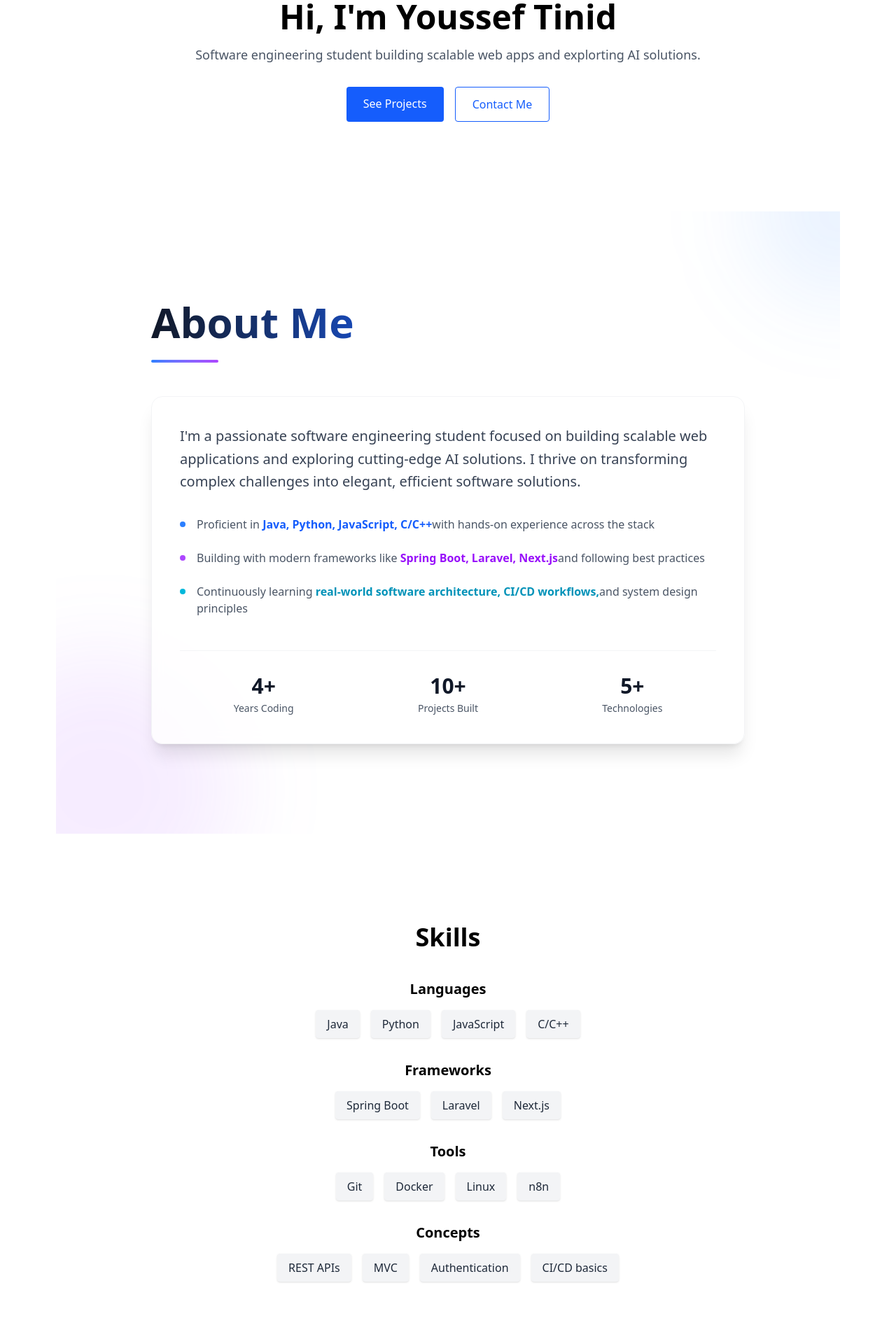
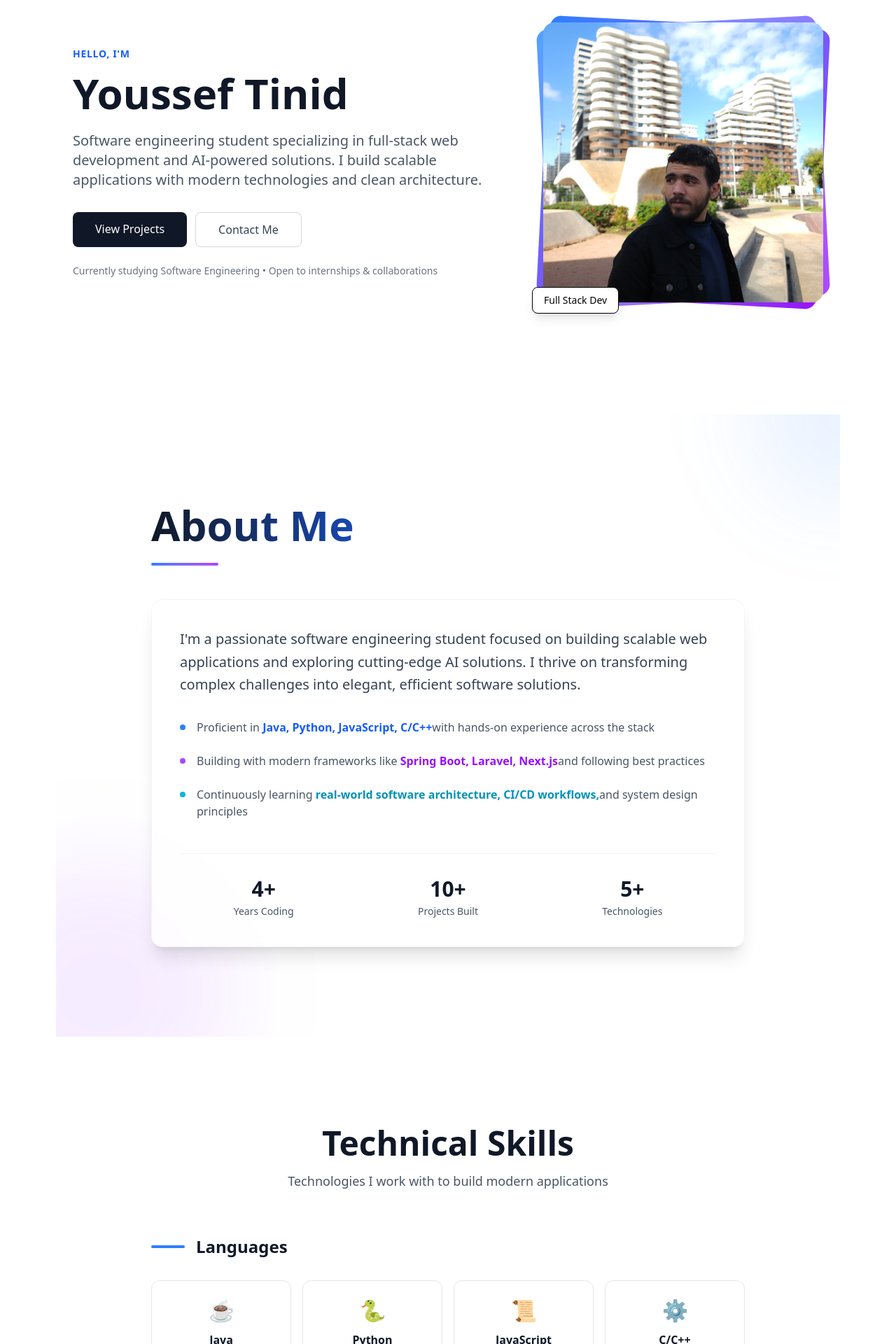
Before and after one commit to youtinid2930/youssef-tinid-portfolio, a Next.js app: page / in a window 1280 px wide. Shown: the part 260-2180 px from the top of the page at 70% size. Built offline with nearby package versions, Linux system fonts and the light colour scheme.

Commit message:
refactor: Hero and Skills Design

```diff
--- a/components/sections/Hero.tsx
+++ b/components/sections/Hero.tsx
@@ -1,26 +1,70 @@
 export default function Hero() {
   return (
-        <section className="py-32 text-center">
-            <h1 className="text-5xl font-bold mb-4">
-                Hi, I'm Youssef Tinid
+    <section className="min-h-[90vh] flex items-center py-20">
+      <div className="max-w-6xl mx-auto px-6 w-full">
+        <div className="grid md:grid-cols-5 gap-12 items-center">
+          {/* Text Content - 3 columns */}
+          <div className="md:col-span-3 space-y-8">
+            <div>
+              <div className="text-sm font-semibold text-blue-600 uppercase tracking-wider mb-4">
+                Hello, I'm
+              </div>
+              <h1 className="text-5xl md:text-6xl font-bold text-gray-900 mb-6">
+                Youssef Tinid
               </h1>
-            <p className="text-lg text-gray-600 mb-8">
-                Software engineering student building scalable web apps and explorting AI solutions.
+              <p className="text-xl text-gray-600 mb-8 max-w-2xl">
+                Software engineering student specializing in full-stack web development
+                and AI-powered solutions. I build scalable applications with modern
+                technologies and clean architecture.
               </p>
-            <div className="flex justify-center gap-4">
+            </div>
+
+            <div className="space-y-6">
+              <div className="flex flex-wrap gap-3">
                 <a
                   href="#projects"
-                className="px-6 py-3 bg-blue-600 text-white rounded hover:bg-blue-700 transition"
+                  className="px-8 py-3 bg-gray-900 text-white rounded-lg hover:bg-gray-800 transition-colors font-medium"
                 >
-                See Projects
+                  View Projects
                 </a>
                 <a
                   href="#contact"
-                className="px-6 py-3 border border-blue-600 text-blue-600 rounded hover:bg-blue-50 transition"
+                  className="px-8 py-3 border border-gray-300 text-gray-700 rounded-lg hover:border-blue-500 hover:text-blue-600 transition-colors font-medium"
                 >
                   Contact Me
                 </a>
               </div>
+
+              <div className="text-sm text-gray-500">
+                Currently studying Software Engineering • Open to internships & collaborations
+              </div>
+            </div>
+          </div>
+
+          {/* Image - 2 columns */}
+          <div className="md:col-span-2 relative">
+            <div className="relative aspect-square">
+              {/* Image with shadow */}
+              <div className="absolute inset-0 bg-gradient-to-br from-blue-500 to-purple-600 rounded-2xl transform rotate-3"></div>
+              <div className="absolute inset-0 bg-gradient-to-br from-blue-400 to-purple-500 rounded-2xl transform -rotate-3"></div>
+
+              {/* Actual image */}
+              <div className="relative w-full h-full bg-gradient-to-br from-blue-300 to-purple-400 rounded-2xl overflow-hidden">
+                <img
+                  src="/profile.jpg"
+                  alt="Youssef Tinid"
+                  className="w-full h-full object-cover"
+                />
+              </div>
+
+              {/* Tech stack floating */}
+              <div className="absolute -bottom-4 -left-4 bg-white px-4 py-2 rounded-lg shadow-lg border">
+                <div className="text-sm font-medium">Full Stack Dev</div>
+              </div>
+            </div>
+          </div>
+        </div>
+      </div>
     </section>
-    )
+  );
 }
--- a/components/sections/Skills.tsx
+++ b/components/sections/Skills.tsx
@@ -1,50 +1,89 @@
 import SkillCard from "@/components/ui/SkillCard";
 
-const languages = ["Java", "Python", "JavaScript", "C/C++"];
-const frameworks = ["Spring Boot", "Laravel", "Next.js"];
-const tools = ["Git", "Docker", "Linux", "n8n"];
-const concepts = ["REST APIs", "MVC", "Authentication", "CI/CD basics"];
+const skills = [
+  {
+    category: "Languages",
+    items: ["Java", "Python", "JavaScript", "C/C++"],
+    color: "blue"
+  },
+  {
+    category: "Frameworks & Libraries",
+    items: ["Spring Boot", "Laravel", "Next.js", "React"],
+    color: "purple"
+  },
+  {
+    category: "Tools & Platforms",
+    items: ["Git", "Docker", "Linux", "n8n"],
+    color: "green"
+  },
+  {
+    category: "Concepts",
+    items: ["REST APIs", "MVC Pattern", "Authentication", "CI/CD Basics"],
+    color: "orange"
+  }
+];
 
 export default function Skills() {
   return (
-    <section id="skills" className="py-32">
-      <div className="max-w-4xl mx-auto text-center">
-        <h2 className="text-4xl font-bold mb-10">Skills</h2>
-
-        <div className="mb-8">
-          <h3 className="text-xl font-semibold mb-4">Languages</h3>
-          <div className="flex flex-wrap justify-center gap-4">
-            {languages.map((lang) => (
-              <SkillCard key={lang} name={lang} />
-            ))}
-          </div>
+    <section id="skills" className="py-24 md:py-32">
+      <div className="max-w-4xl mx-auto px-6">
+        <div className="text-center mb-16">
+          <h2 className="text-5xl font-bold text-gray-900 mb-4">
+            Technical Skills
+          </h2>
+          <p className="text-gray-600 text-lg">
+            Technologies I work with to build modern applications
+          </p>
         </div>
 
-        <div className="mb-8">
-          <h3 className="text-xl font-semibold mb-4">Frameworks</h3>
-          <div className="flex flex-wrap justify-center gap-4">
-            {frameworks.map((fw) => (
-              <SkillCard key={fw} name={fw} />
-            ))}
-          </div>
+        <div className="space-y-16">
+          {skills.map((skillGroup) => (
+            <div key={skillGroup.category} className="space-y-8">
+              <div className="flex items-center space-x-4">
+                <div className={`w-12 h-1 bg-${skillGroup.color}-500 rounded-full`}></div>
+                <h3 className="text-2xl font-bold text-gray-900">
+                  {skillGroup.category}
+                </h3>
+              </div>
+
+              <div className="grid grid-cols-2 sm:grid-cols-4 gap-4">
+                {skillGroup.items.map((skill) => (
+                  <div
+                    key={skill}
+                    className="bg-white border border-gray-200 rounded-xl p-6 text-center hover:border-blue-300 hover:shadow-lg transition-all duration-300 group"
+                  >
+                    <div className={`text-3xl mb-3 group-hover:scale-110 transition-transform duration-300`}>
+                      {skill === "Java" && "☕"}
+                      {skill === "Python" && "🐍"}
+                      {skill === "JavaScript" && "📜"}
+                      {skill === "C/C++" && "⚙️"}
+                      {skill === "Spring Boot" && "🌱"}
+                      {skill === "Laravel" && "🪶"}
+                      {skill === "Next.js" && "▲"}
+                      {skill === "React" && "⚛️"}
+                      {skill === "Git" && "📊"}
+                      {skill === "Docker" && "🐳"}
+                      {skill === "Linux" && "🐧"}
+                      {skill === "n8n" && "🔄"}
+                      {skill === "REST APIs" && "🔗"}
+                      {skill === "MVC Pattern" && "🏗️"}
+                      {skill === "Authentication" && "🔐"}
+                      {skill === "CI/CD Basics" && "⚡"}
+                    </div>
+                    <div className="font-semibold text-gray-900 group-hover:text-blue-600 transition-colors">
+                      {skill}
+                    </div>
+                  </div>
+                ))}
+              </div>
+            </div>
+          ))}
         </div>
 
-        <div className="mb-8">
-          <h3 className="text-xl font-semibold mb-4">Tools</h3>
-          <div className="flex flex-wrap justify-center gap-4">
-            {tools.map((tool) => (
-              <SkillCard key={tool} name={tool} />
-            ))}
-          </div>
-        </div>
-
-        <div>
-          <h3 className="text-xl font-semibold mb-4">Concepts</h3>
-          <div className="flex flex-wrap justify-center gap-4">
-            {concepts.map((concept) => (
-              <SkillCard key={concept} name={concept} />
-            ))}
-          </div>
+        <div className="mt-20 text-center">
+          <p className="text-gray-600 italic">
+            Always learning and adding new technologies to my toolkit
+          </p>
         </div>
       </div>
     </section>
```
Also changed, not shown: public/profile.jpg (added). Lines whose indentation alone changed are shown as unchanged.
